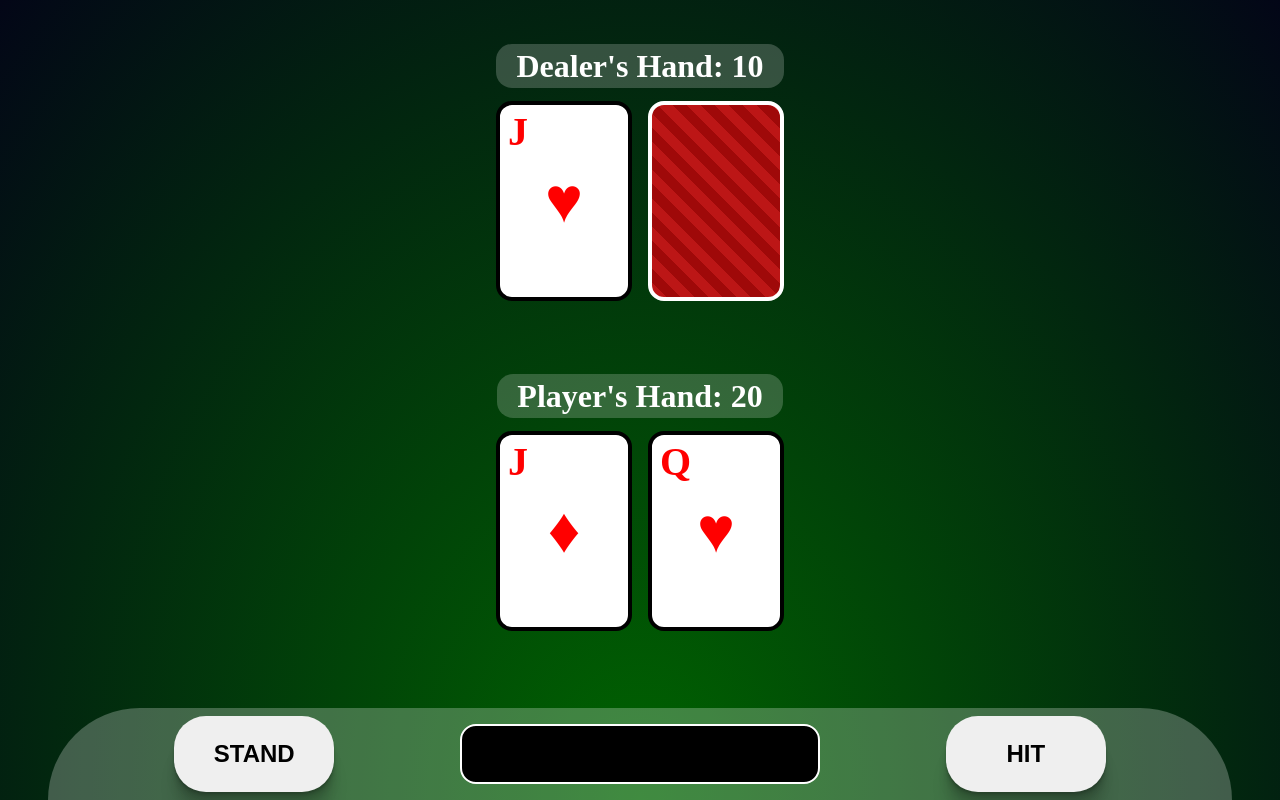
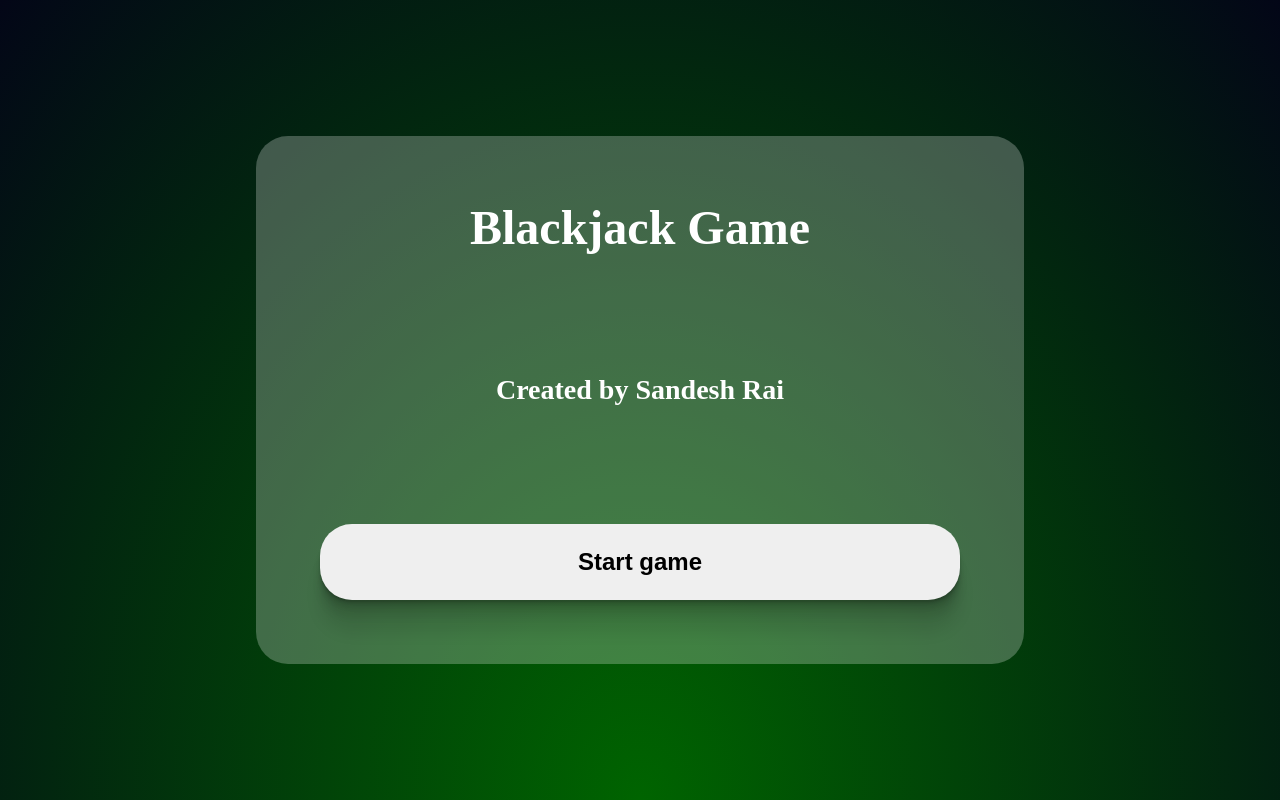
Before and after one commit to sandesh-rai/blackjack, a Vue app: page / in a window 1280 px wide. Built offline with nearby package versions, Linux system fonts and the light colour scheme.

Commit message:
Add title screen

```diff
--- a/src/App.vue
+++ b/src/App.vue
@@ -29,4 +29,25 @@ body {
   background-color: darkgreen;
   background: radial-gradient(ellipse at bottom, darkgreen 0%, #030617 100%);
 }
+
+button {
+    min-width: 10rem;
+    border-radius: 2rem;
+    font-size: 1.5rem;
+    padding: 1.5rem 1rem;
+    border: none;
+    font-weight: 700;
+    box-shadow: rgba(0, 0, 0, 0.09) 0px 2px 1px, rgba(0, 0, 0, 0.09) 0px 4px 2px, rgba(0, 0, 0, 0.09) 0px 8px 4px, rgba(0, 0, 0, 0.09) 0px 16px 8px, rgba(0, 0, 0, 0.09) 0px 32px 16px;
+    cursor: pointer;
+}
+
+button:hover, button:focus-visible {
+  opacity: 0.9;
+}
+
+button:active {
+  box-shadow: 0px 4px 8px #333;
+  -webkit-transform: scale(0.98);
+  transform: scale(0.98);
+}
 </style>
--- a/src/components/GameBoard.vue
+++ b/src/components/GameBoard.vue
@@ -1,18 +1,23 @@
 <template>
-  <main class="game-board">
-    <HandCards :isDealer="true" :hand="dealer.hand" :score="(hideDealer) ? dealer.firstCardScore : dealer.score" :hideDealer="hideDealer"/>
-    <HandCards :hand="player.hand" :score="player.score"/>
-    <GameMenu @hitPressed="dealCard('player')" @standPressed="dealersTurn" :disableControl="disableControl" :gameStatusMessage="gameStatusMessage"/>
+  <main style="position: relative">
+      <div v-if="start" class="game-board">
+        <HandCards :isDealer="true" :hand="dealer.hand" :score="(hideDealer) ? dealer.firstCardScore : dealer.score" :hideDealer="hideDealer"/>
+        <HandCards :hand="player.hand" :score="player.score"/>
+        <GameMenu @hitPressed="dealCard('player')" @standPressed="dealersTurn" :disableControl="disableControl" :gameStatusMessage="gameStatusMessage"/>
+      </div>
+      <TitleScreen v-else @startPressed="startPressed"/>
+
   </main>
 </template>
 
 <script>
 import GameMenu from './GameMenu.vue';
 import HandCards from './HandCards.vue';
+import TitleScreen from './TitleScreen.vue'
 
 export default {
     name: "GameBoard",
-    components: { HandCards, GameMenu },
+    components: { HandCards, GameMenu, TitleScreen },
     data() {
       return {
         deckCards: [],
@@ -27,8 +32,9 @@ export default {
         },
         cardCount: 0,
         hideDealer: true,
-        disableControl: false,
-        gameStatusMessage: ''
+        disableControl: true,
+        gameStatusMessage: '',
+        start: false,
       }
     },
     methods: {
@@ -57,6 +63,11 @@ export default {
           this.deckCards[curr] = this.deckCards[rand];
           this.deckCards[rand] = currCard;
         }
+      },
+      async startPressed(){
+        this.start = true;
+        await this.animationDelay(700);
+        this.dealFirstTwoCards();
       },
       animationDelay(milliseconds) {
         return new Promise((resolve) => setTimeout(resolve, milliseconds));
@@ -201,10 +212,7 @@ export default {
     created () {
       this.createDeck();
       this.shuffleCards();
-    },
-    mounted () {
-      this.dealFirstTwoCards();
-    },
+    }
 }
 </script>
 
@@ -214,4 +222,5 @@ export default {
     flex-direction: column;
     height: 100vh;
   }
+
 </style>
--- a/src/components/GameMenu.vue
+++ b/src/components/GameMenu.vue
@@ -60,11 +60,10 @@ import GameMenuMessage from './GameMenuMessage.vue';
     border: none;
     font-weight: 700;
     box-shadow: rgba(0, 0, 0, 0.09) 0px 2px 1px, rgba(0, 0, 0, 0.09) 0px 4px 2px, rgba(0, 0, 0, 0.09) 0px 8px 4px, rgba(0, 0, 0, 0.09) 0px 16px 8px, rgba(0, 0, 0, 0.09) 0px 32px 16px;
-
+    cursor: pointer;
 }
 
 .control button:hover, .control button:focus-visible {
-    cursor: pointer;
     margin-bottom: 4px;
 }
 
--- /dev/null
+++ b/src/components/TitleScreen.vue
@@ -0,0 +1,53 @@
+<template>
+    <section class="title-screen">
+        <div class="title-screen-content">
+          <h2>Blackjack Game</h2>
+          <h3>Created by Sandesh Rai</h3>
+          <button @click="$emit('startPressed')">Start game</button>
+        </div>
+    </section>
+</template>
+
+<script>
+    export default {
+        name: "TitleScreen"
+    }
+</script>
+
+<style scoped>
+* {
+    text-align: center
+}
+
+.title-screen {
+    height: 100vh;
+    width: 100vw;
+    position: relative;
+}
+
+.title-screen-content{
+    display: flex;
+    flex-direction: column;
+    justify-content: space-between;
+    height: 50vh;
+    width: 50vw;
+    background-color: rgba(255, 255, 255, 0.25);
+    position: absolute;
+    top: 50%;
+    left: 50%;
+    transform: translate(-50%, -50%);
+    border-radius: 32px;
+    padding: 4rem;
+}
+
+h2 {
+    font-size: 3rem;
+    color: white;
+}
+
+h3 {
+    font-size: 1.75rem;
+    color: white;
+}
+
+</style>
```
